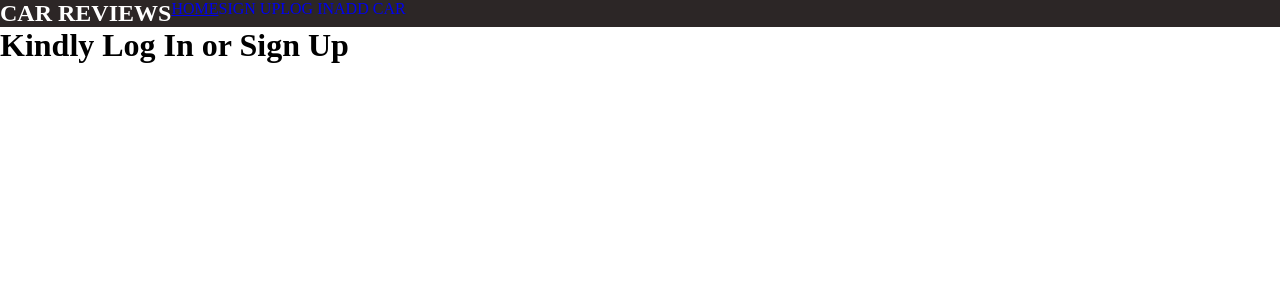
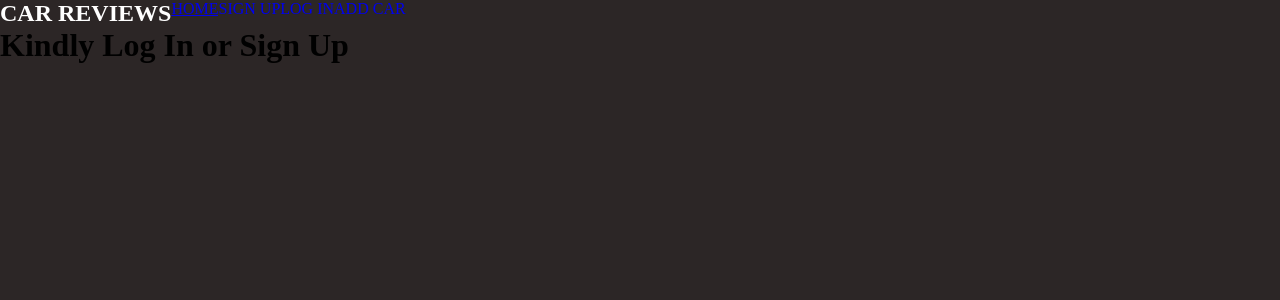
Before and after one commit to sean-code/Client-Car-Review-App, a React (Create React App) app: page / in a window 1280 px wide. Shown: the top 300 px of the page. Built offline with nearby package versions, Linux system fonts and the light colour scheme.

Commit message:
Set background color to be uniform

```diff
--- a/src/index.css
+++ b/src/index.css
@@ -1,4 +1,5 @@
 *{
   margin: 0;
   padding: 0;
+  background-color: #2C2626
 }
```
